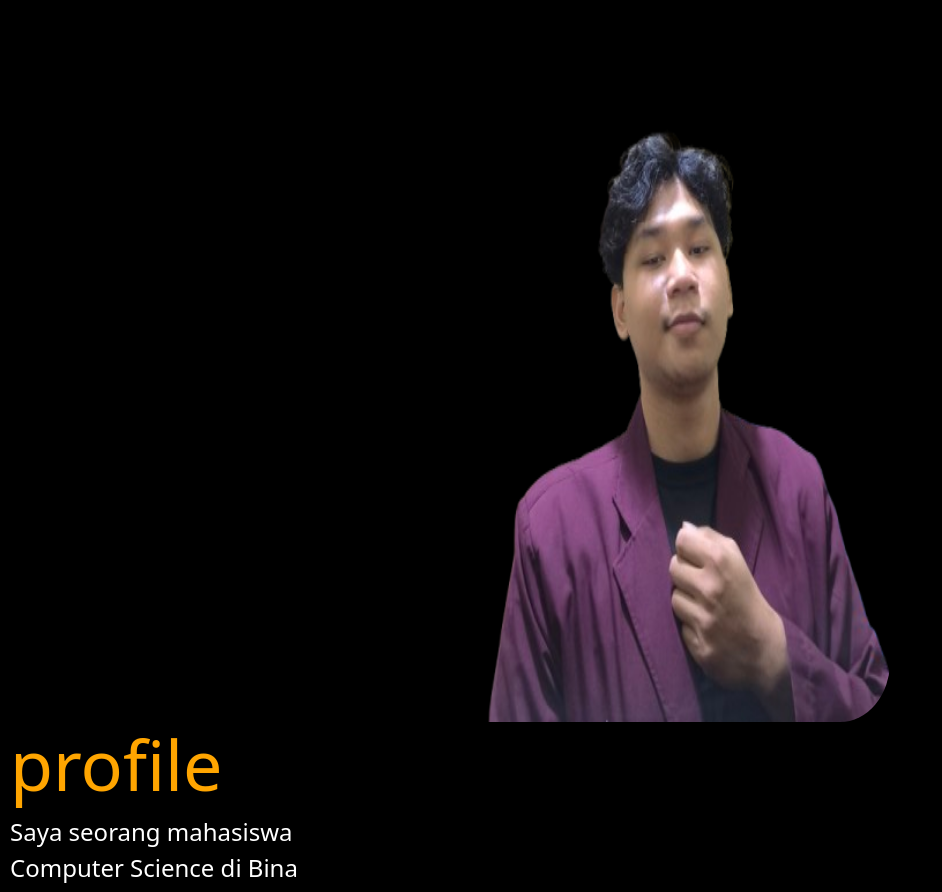
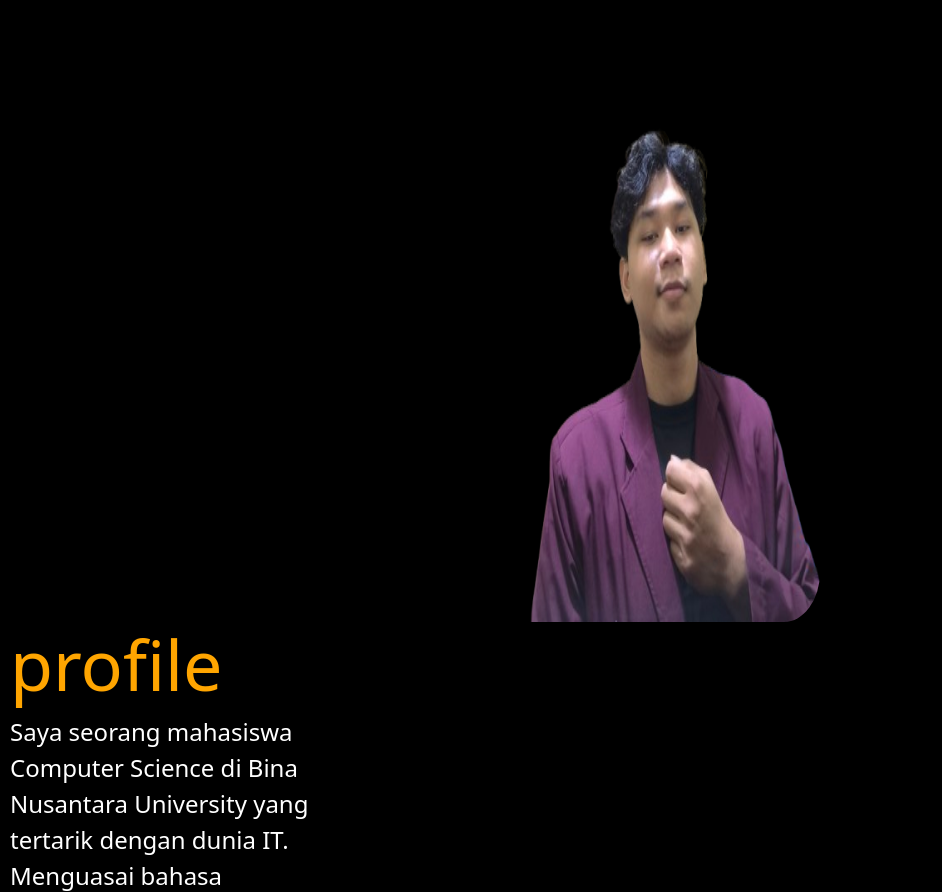
Before and after one commit to Afif-syaifulloh/Portofolio-Web, a plain HTML site: page index.html in a window 1280 px wide. Shown: the part 860-1752 px from the top of the page, without its empty margins (0-942 px from the left). Drawn offline with nearby package versions, Linux system fonts and the light colour scheme.

Commit message:
Update index.html

```diff
--- a/index.html
+++ b/index.html
@@ -64,8 +64,8 @@
             style="
               display: block;
               margin: 0 auto;
-              width: 500px;
-              height: 600px;
+              width: 360px;
+              height: 500px;
               border-radius: 10%;
             "
           />
```
